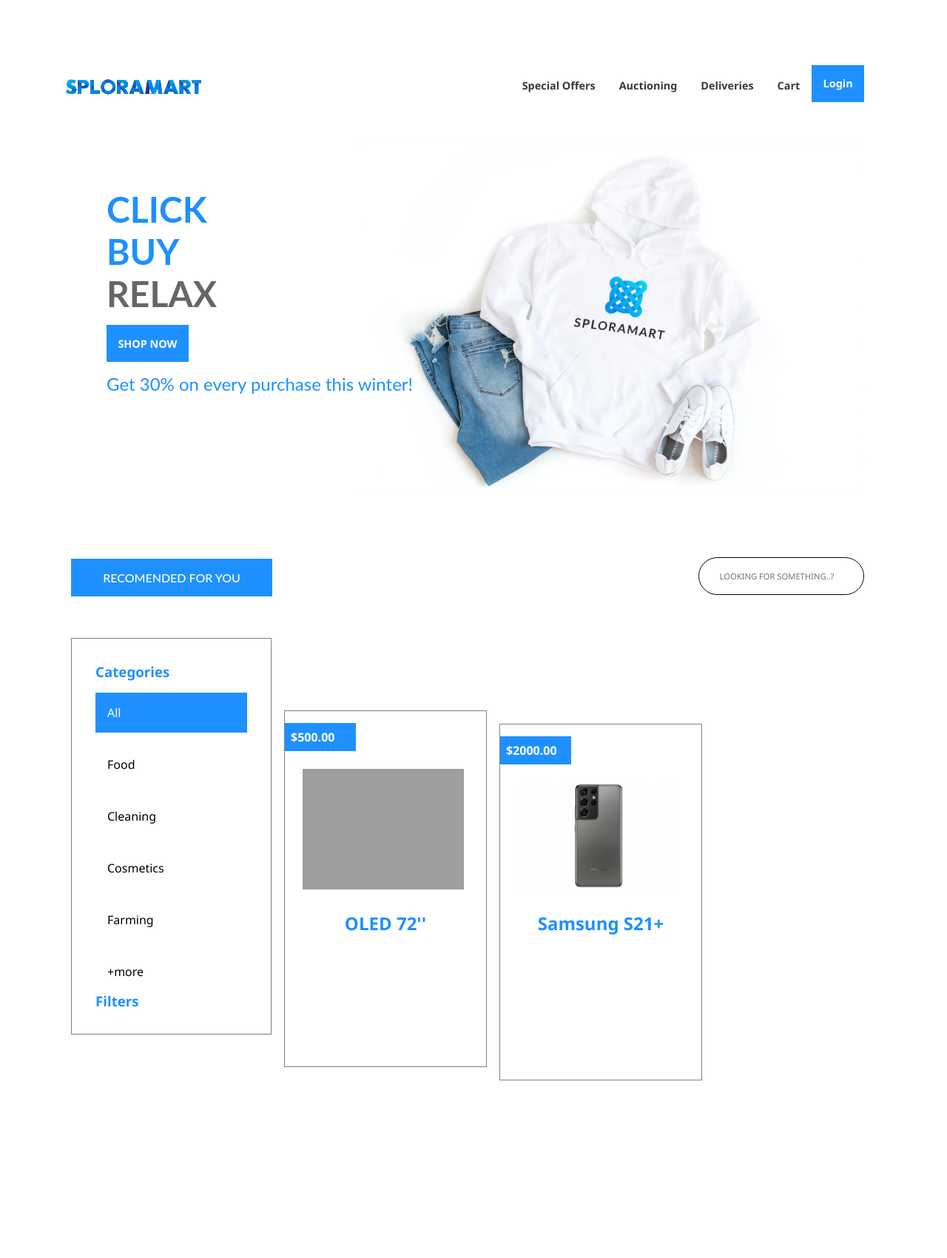
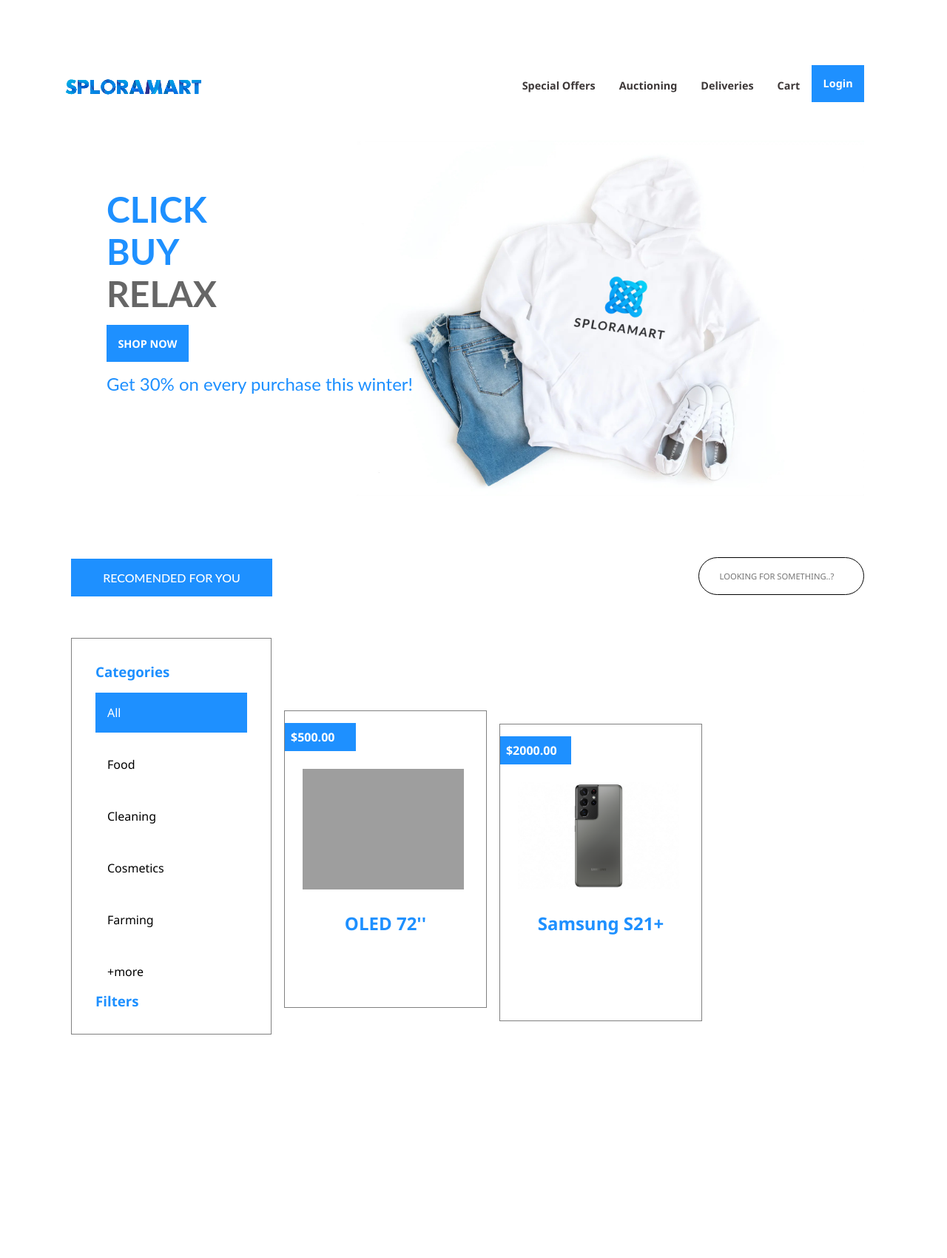
Before and after one commit to tinashemahwenda/project-cronus-anthena, a Django app: page / in a window 1280 px wide. Shown: the top 1700 px of the page at 74% size. Run offline with Django 3.2, Linux system fonts and the light colour scheme; data comes from the database, SQL or seed files in the repository; both versions use the stored data as it was after the commit; grey boxes are pictures that could not be loaded.

Commit message:
uploeaded products

```diff
--- a/dev/myshop/shop/static/css/style.css
+++ b/dev/myshop/shop/static/css/style.css
@@ -129,7 +129,7 @@
 }
 .product-card{
     width: 17em;
-    height: 60vh;
+    height: 50vh;
     border: 1px solid gray;
     position: relative;
     margin-left: .8em;
@@ -139,6 +139,7 @@
 .product-card img{
     width: 80%;
     padding: 1.5em;
+
 }
 .price-tag{
     padding: .5em;
```
Also changed, not shown: dev/myshop/db.sqlite3, dev/myshop/media/products/2021/04/20/02_galaxys21_ultra_phantom_silver_back.jpg (added), dev/myshop/media/products/2021/04/20/02_galaxys21_ultra_phantom_titanium_back.jpg (added), dev/myshop/media/products/2021/04/20/CES2021_dl6_Samsung-Bot.jpg (added), 3 other files.
